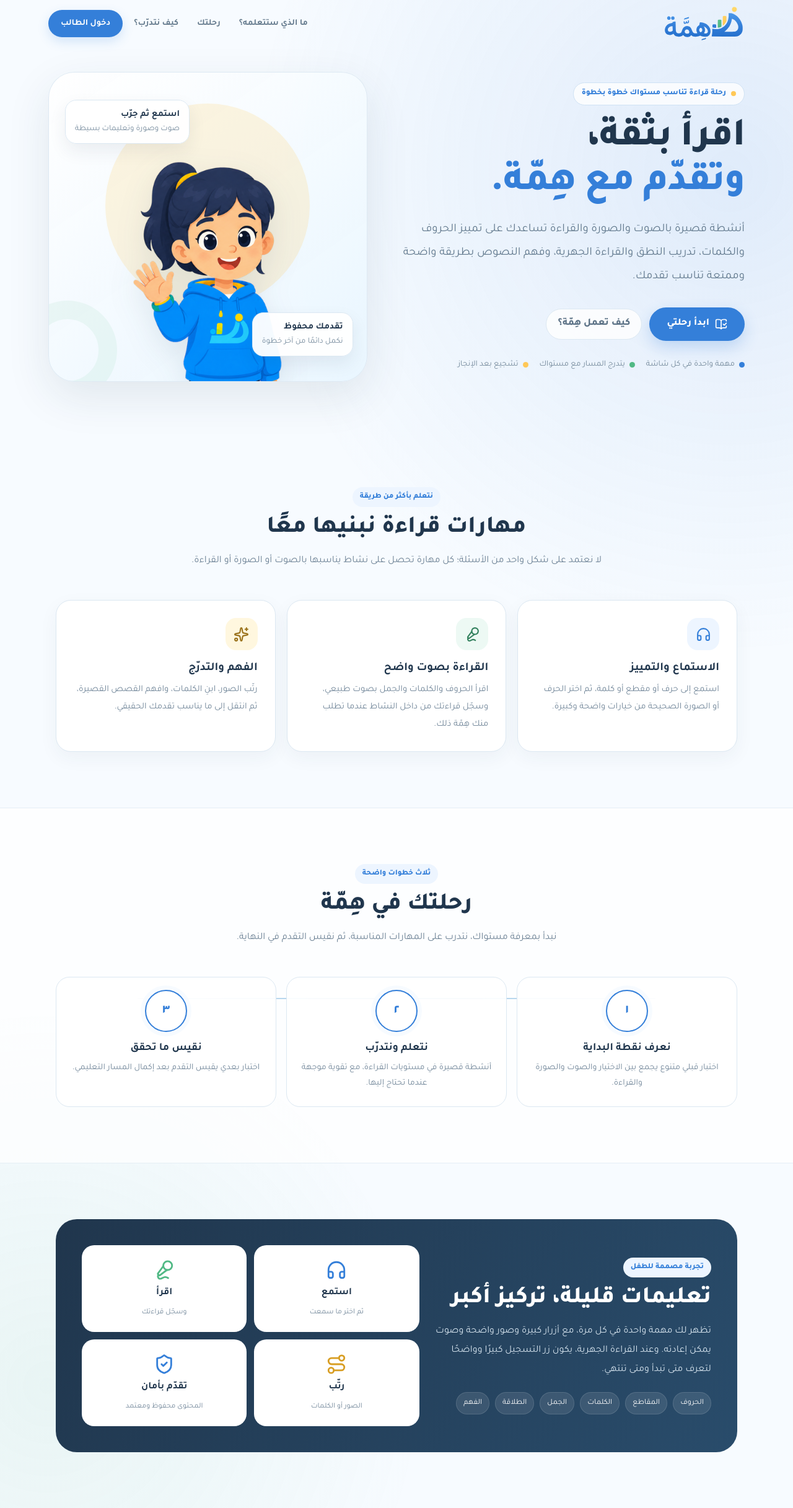
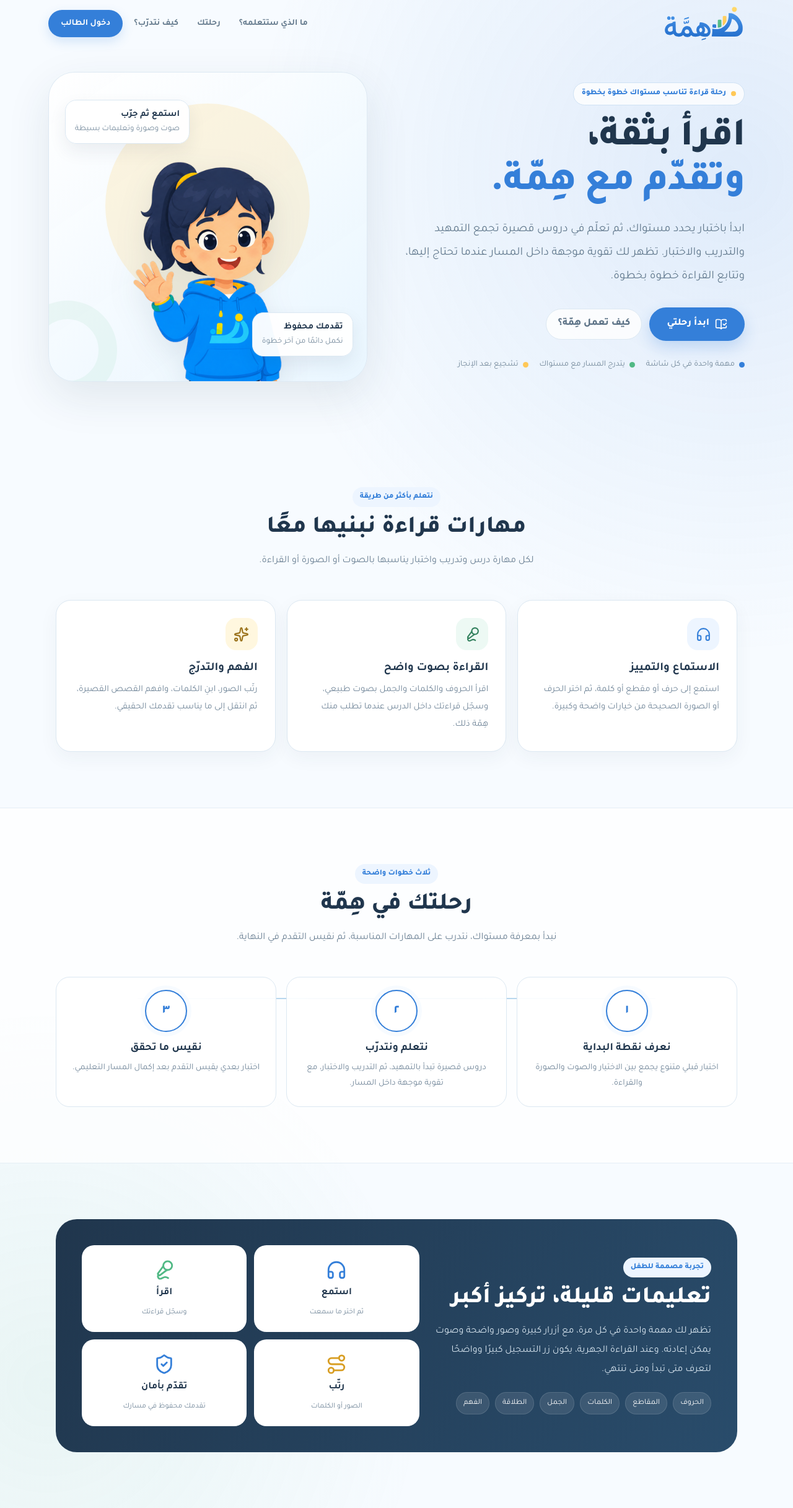
Before and after one commit to 7eaur/himma-, a Next.js app in the folder apps/web/: page / in a window 1280 px wide. Shown: the top 2433 px of the page at 62% size. Built offline with nearby package versions, Linux system fonts and the light colour scheme.

Commit message:
copy(v2): describe lesson journey on public landing page

```diff
--- a/apps/web/src/app/page.tsx
+++ b/apps/web/src/app/page.tsx
@@ -24,8 +24,8 @@ export default function WelcomePage() {
             <span className={styles.eyebrow}><span className={styles.eyebrowDot} /> رحلة قراءة تناسب مستواك خطوة بخطوة</span>
             <h1>اقرأ بثقة،<br /><span className={styles.accent}>وتقدّم مع هِمّة.</span></h1>
             <p className={styles.lead}>
-              أنشطة قصيرة بالصوت والصورة والقراءة تساعدك على تمييز الحروف والكلمات،
-              تدريب النطق والقراءة الجهرية، وفهم النصوص بطريقة واضحة وممتعة تناسب تقدمك.
+              ابدأ باختبار يحدد مستواك، ثم تعلّم في دروس قصيرة تجمع التمهيد والتدريب والاختبار.
+              تظهر لك تقوية موجهة داخل المسار عندما تحتاج إليها، وتتابع القراءة خطوة بخطوة.
             </p>
             <div className={styles.actions}>
               <Link href="/student/login" className={styles.primary}>
@@ -52,7 +52,7 @@ export default function WelcomePage() {
             <div className={styles.center}>
               <span className={styles.sectionBadge}>نتعلم بأكثر من طريقة</span>
               <h2>مهارات قراءة نبنيها معًا</h2>
-              <p className={styles.sectionIntro}>لا نعتمد على شكل واحد من الأسئلة؛ كل مهارة تحصل على نشاط يناسبها بالصوت أو الصورة أو القراءة.</p>
+              <p className={styles.sectionIntro}>لكل مهارة درس وتدريب واختبار يناسبها بالصوت أو الصورة أو القراءة.</p>
             </div>
             <div className={styles.benefits}>
               <article className={styles.benefit}>
@@ -63,7 +63,7 @@ export default function WelcomePage() {
               <article className={styles.benefit}>
                 <div className={`${styles.icon} ${styles.green}`}><Mic2 size={25} /></div>
                 <h3>القراءة بصوت واضح</h3>
-                <p>اقرأ الحروف والكلمات والجمل بصوت طبيعي، وسجّل قراءتك من داخل النشاط عندما تطلب منك هِمّة ذلك.</p>
+                <p>اقرأ الحروف والكلمات والجمل بصوت طبيعي، وسجّل قراءتك داخل الدرس عندما تطلب منك هِمّة ذلك.</p>
               </article>
               <article className={styles.benefit}>
                 <div className={`${styles.icon} ${styles.yellow}`}><Sparkles size={25} /></div>
@@ -83,7 +83,7 @@ export default function WelcomePage() {
             </div>
             <div className={styles.journey}>
               <article className={styles.journeyStep}><div className={styles.stepNumber}>١</div><h3>نعرف نقطة البداية</h3><p>اختبار قبلي متنوع يجمع بين الاختيار والصوت والصورة والقراءة.</p></article>
-              <article className={styles.journeyStep}><div className={styles.stepNumber}>٢</div><h3>نتعلم ونتدرّب</h3><p>أنشطة قصيرة في مستويات القراءة، مع تقوية موجهة عندما تحتاج إليها.</p></article>
+              <article className={styles.journeyStep}><div className={styles.stepNumber}>٢</div><h3>نتعلم ونتدرّب</h3><p>دروس قصيرة تبدأ بالتمهيد، ثم التدريب والاختبار، مع تقوية موجهة داخل المسار.</p></article>
               <article className={styles.journeyStep}><div className={styles.stepNumber}>٣</div><h3>نقيس ما تحقق</h3><p>اختبار بعدي يقيس التقدم بعد إكمال المسار التعليمي.</p></article>
             </div>
           </div>
@@ -102,7 +102,7 @@ export default function WelcomePage() {
                 <div className={styles.miniCard}><Headphones size={34} color="#347FD9" /><strong>استمع</strong><span>ثم اختر ما سمعت</span></div>
                 <div className={styles.miniCard}><Mic2 size={34} color="#51B985" /><strong>اقرأ</strong><span>وسجّل قراءتك</span></div>
                 <div className={styles.miniCard}><Route size={34} color="#D89E23" /><strong>رتّب</strong><span>الصور أو الكلمات</span></div>
-                <div className={styles.miniCard}><ShieldCheck size={34} color="#347FD9" /><strong>تقدّم بأمان</strong><span>المحتوى محفوظ ومعتمد</span></div>
+                <div className={styles.miniCard}><ShieldCheck size={34} color="#347FD9" /><strong>تقدّم بأمان</strong><span>تقدمك محفوظ في مسارك</span></div>
               </div>
             </div>
           </div>
```
